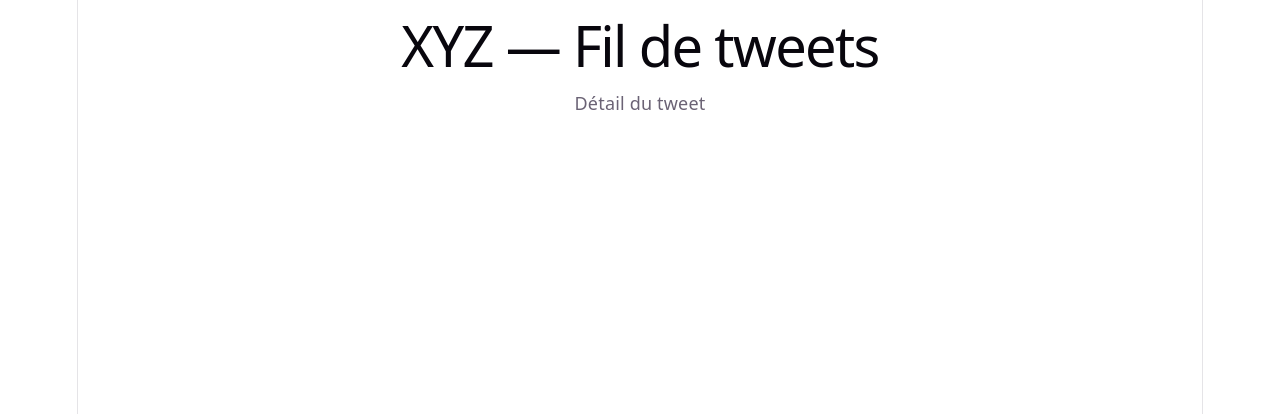
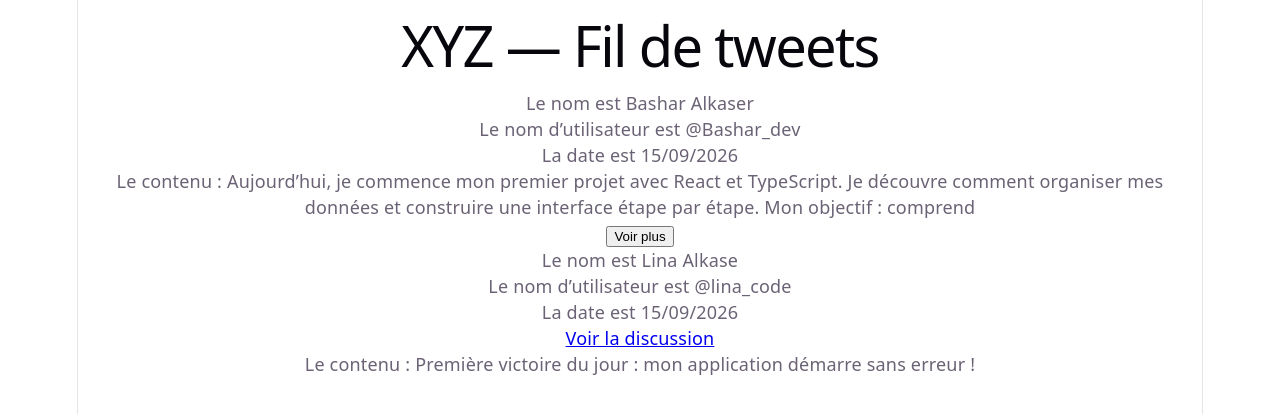
Before and after one commit to Bashar525-art/xyz, a React (Vite) app: page /tweets/550e8400-e29b-41d4-a716-446655440000 in a window 1280 px wide. Shown: the top 414 px of the page. Built offline with nearby package versions, Linux system fonts and the light colour scheme.

Commit message:
Finalisation TD02 navigation et discussions

```diff
--- a/src/components/TweetPreview.tsx
+++ b/src/components/TweetPreview.tsx
@@ -2,25 +2,45 @@
 import type { ReactElement } from "react";
 import "./TweetPreview.css";
 import { useState } from "react";
+import { Link } from "react-router-dom";
+
 
 type TweetPreviewProps = {
     tweet: Tweet;
+    linkToDetail?: boolean;
 
 }
 
 
-export function TweetPreview({ tweet }: TweetPreviewProps): ReactElement {
+export function TweetPreview({ tweet, linkToDetail = true }: TweetPreviewProps): ReactElement {
     const [isExpanded, setIsExpanded] = useState(false);
     return (
         <div>
             <p>Le nom est {tweet.authorName}</p>
             <p>Le nom d’utilisateur est @{tweet.authorHandle}</p>
             <p>La date est {new Date(tweet.createdAt).toLocaleDateString("fr-FR")}</p>
-            {   //Comme image est optionnelle, je vérifie sa présence avec &&
-                // avant d’utiliser url et alt. Si elle est absente, React ne produit aucune balise img.
-                tweet.image && (
-                    <img className="tweet-image" src={tweet.image.url} alt={tweet.image.alt} />)
-            }
+            {linkToDetail && (
+                <Link to={"/tweets/" + tweet.id}> Voir la discussion</Link>
+            )}
+            {tweet.image && (  //si l'image existe , on regarde si linkToDetail existe si oui avec link sinon sans link
+                linkToDetail
+                    ? (
+                        <Link to={"/tweets/" + tweet.id}>
+                            <img
+                                className="tweet-image"
+                                src={tweet.image.url}
+                                alt={tweet.image.alt}
+                            />
+                        </Link>
+                    )
+                    : (
+                        <img
+                            className="tweet-image"
+                            src={tweet.image.url}
+                            alt={tweet.image.alt}
+                        />
+                    )
+            )}
 
             <p> Le contenu : {isExpanded ? tweet.content : tweet.content.slice(0, 180)}</p>
             {tweet.content.length > 180 && (
--- a/src/data/tweets.ts
+++ b/src/data/tweets.ts
@@ -15,6 +15,7 @@
     authorHandle: "lina_code",
     content: "Première victoire du jour : mon application démarre sans erreur !",
     createdAt: "2026-09-15T08:30:00.000Z",
+    parentId: "550e8400-e29b-41d4-a716-446655440000",
 },
 {
     id: "550e8400-e29b-41d4-a716-446655440002",
@@ -29,6 +30,7 @@
     authorHandle: "sarah_design",
     content: "Une interface claire commence par des informations faciles à lire.",
     createdAt: "2026-09-15T09:30:00.000Z",
+    parentId: "550e8400-e29b-41d4-a716-446655440002"
 },
 {
     id: "550e8400-e29b-41d4-a716-446655440004",
--- a/src/pages/NotFoundPage.tsx
+++ b/src/pages/NotFoundPage.tsx
@@ -1,7 +1,10 @@
+import { Link } from "react-router-dom";
+
 function NotFoundPage() {
     return (
         <main>
             <p>Page introuvable</p>
+            <Link to={"/"} > Retour à l'accueil </Link>
         </main>
     );
 }
--- a/src/pages/TweetDetailsPage.tsx
+++ b/src/pages/TweetDetailsPage.tsx
@@ -1,8 +1,48 @@
+import { Link, useParams } from "react-router-dom";
+import { initialTweets } from "../data/tweets";
+import { TweetPreview } from "../components/TweetPreview";
+import { TweetsList } from "../components/TweetsList";
+
+
+
 function TweetDetailsPage() {
-    return (
-        <main>
-            <p>Détail du tweet</p>
-        </main>
-    );
-}
+
+
+    const { id } = useParams<{ id: string }>();
+    const tweet = initialTweets.find((tweet) => tweet.id === id);
+    const reponseTweet = initialTweets.filter((reponseTweet) => reponseTweet.parentId === id);
+
+
+
+    if (!tweet) {
+        return (<div>
+            <p>Ce tweet n'existe pas</p>
+            <p> <Link to={"/"}> Page principale </Link> </p>
+        </div>);
+    };
+
+
+    return (<div>
+        <TweetPreview tweet={tweet} linkToDetail={false} />
+
+
+        {reponseTweet.length === 0
+
+
+            ? <p>la list est vide</p>
+            : <TweetsList tweets={reponseTweet} />
+        }
+
+    </div>
+    )
+};
+
+
+
+
 export default TweetDetailsPage;
+
+
+//useParams() : récupère les paramètres de l'URL
+
+//tweet.id === id : Est-ce que ce tweet est celui demandé dans l'URL ?
--- a/src/pages/TweetsMasterPage.tsx
+++ b/src/pages/TweetsMasterPage.tsx
@@ -5,7 +5,9 @@
 function TweetsMasterPage() {
     return (
         <main>
-            <TweetsList tweets={initialTweets} />
+            <TweetsList tweets={initialTweets.filter((tweet) => tweet.parentId === undefined)}
+            />
+
         </main>
     );
 }
--- a/src/types/Tweet.ts
+++ b/src/types/Tweet.ts
@@ -7,4 +7,5 @@
     content: string;
     image?: TweetImage;
     createdAt: string;
+    parentId?: string;
 }
```
Also changed, not shown: 1 other file (tests, documents, lock files or other folders).
